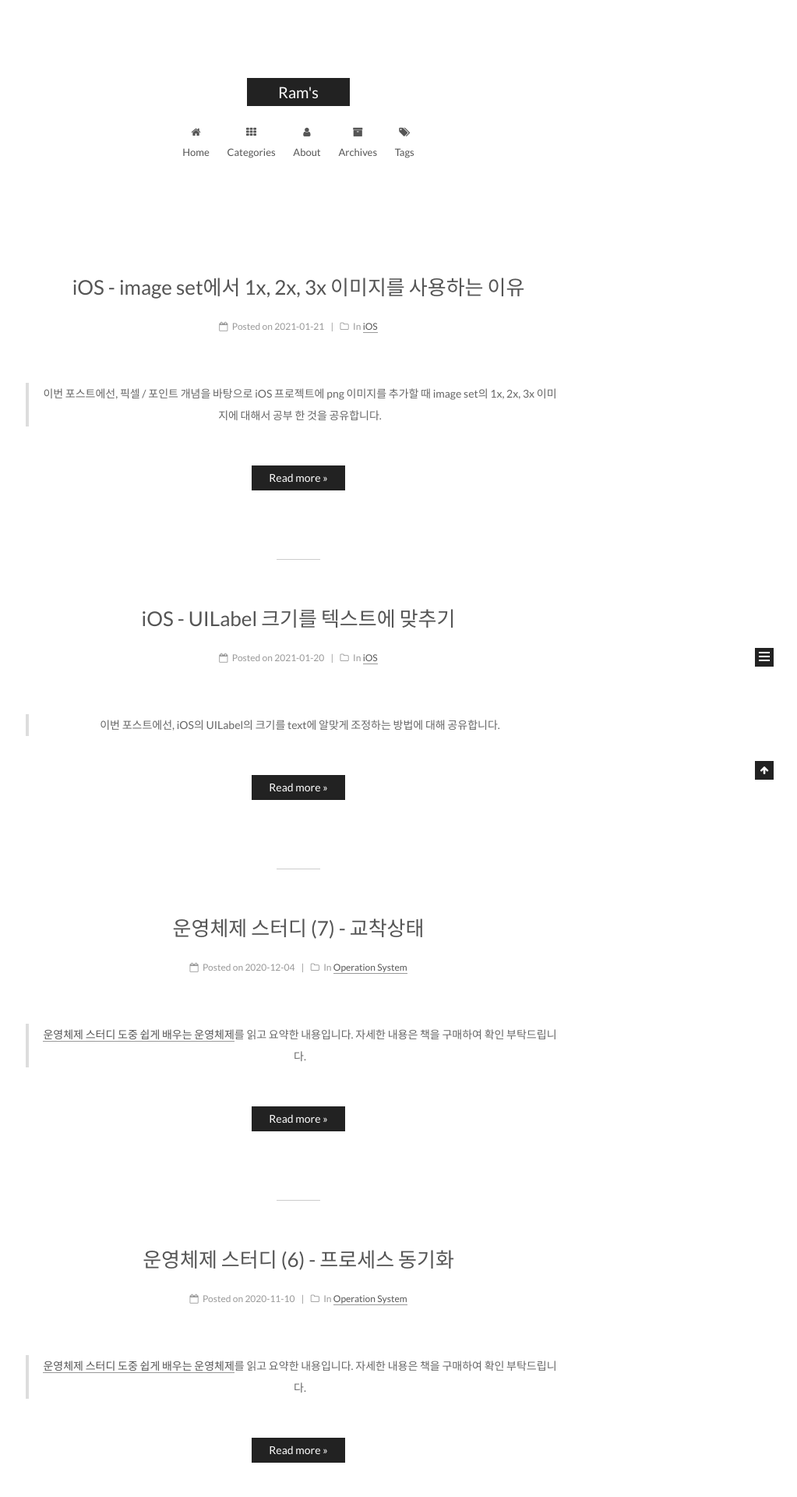
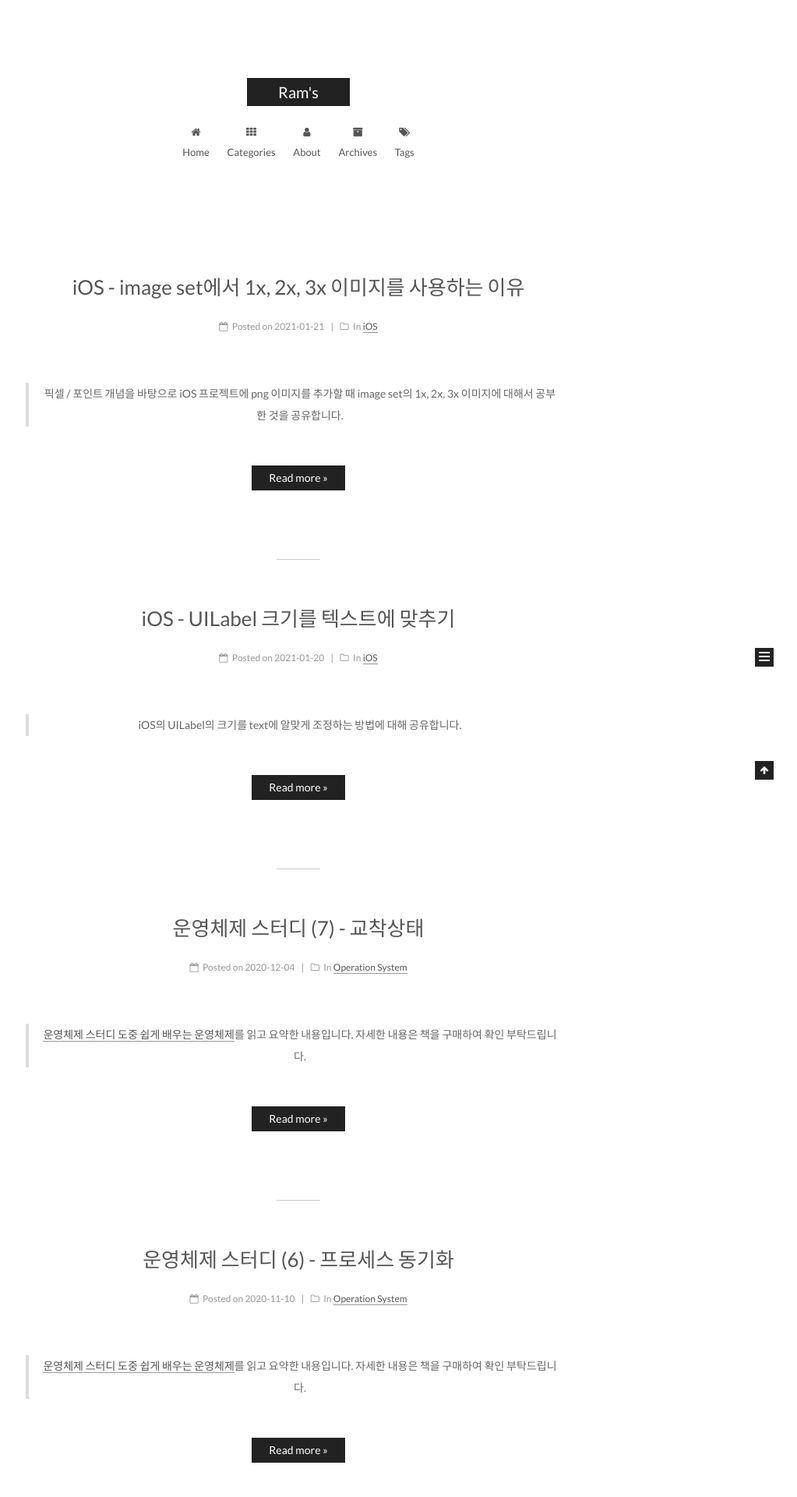
Before and after one commit to kangraemin/kangraemin.github.io, a Jekyll site: the page built from index.html, in a window 1280 px wide. Shown: the top 1920 px of the page at 78% size, without its empty margins (257-1280 px from the left). Built offline with Jekyll 4.4.1, drawn with Linux system fonts in a browser that asks for light colours; the list of posts is cut into pages by our own code.

Commit message:
Remove "In this post" text for summary text

```diff
--- a/_posts/2021-01-20-iOS-label-width.md
+++ b/_posts/2021-01-20-iOS-label-width.md
@@ -7,7 +7,7 @@ tags:
  - iOS
 ---
 
-> 이번 포스트에선, iOS의 UILabel의 크기를 text에 알맞게 조정하는 방법에 대해 공유합니다.
+> iOS의 UILabel의 크기를 text에 알맞게 조정하는 방법에 대해 공유합니다.
 
 <!-- more -->
 
--- a/_posts/2021-01-21-iOS-image-set.md
+++ b/_posts/2021-01-21-iOS-image-set.md
@@ -7,7 +7,7 @@ tags:
  - iOS
 ---
 
-> 이번 포스트에선, 픽셀 / 포인트 개념을 바탕으로 iOS 프로젝트에 png 이미지를 추가할 때 image set의 1x, 2x, 3x 이미지에 대해서 공부 한 것을 공유합니다.
+> 픽셀 / 포인트 개념을 바탕으로 iOS 프로젝트에 png 이미지를 추가할 때 image set의 1x, 2x, 3x 이미지에 대해서 공부 한 것을 공유합니다.
 
 <!-- more -->
 
```
